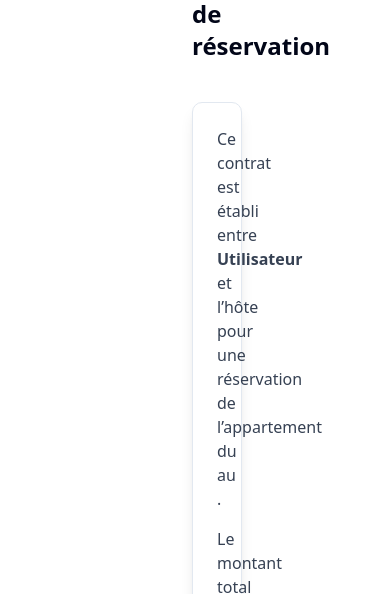
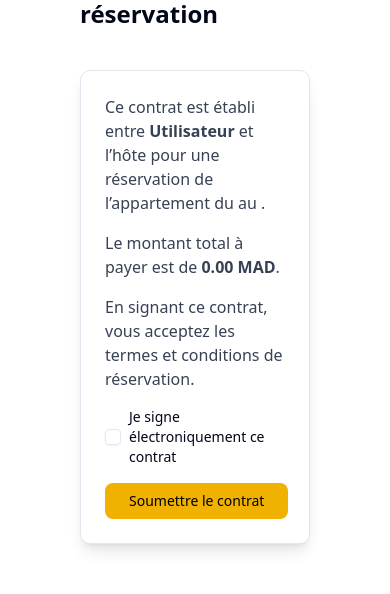
Before and after one commit to redafattah/address-y, a Next.js app: page /confirmation in a window 390 px wide. Shown: the part 158-752 px from the top of the page. Built offline with nearby package versions, Linux system fonts and the light colour scheme; no server answers.

Commit message:
✅ Fix useSearchParams Suspense error on confirmation page

```diff
--- a/app/confirmation/page.tsx
+++ b/app/confirmation/page.tsx
@@ -1,11 +1,12 @@
 "use client";
 
+import { useState, Suspense } from "react";
+import { useRouter, useSearchParams } from "next/navigation";
 import { Button } from "@/components/ui/button";
 import { Checkbox } from "@/components/ui/checkbox";
-import { useState, Suspense } from "react"; // Import Suspense
-import { useRouter, useSearchParams } from "next/navigation";
 
-const ContractPage = () => {
+// ✅ Separated component for Suspense boundary (required for useSearchParams)
+function ContractContent() {
   const router = useRouter();
   const searchParams = useSearchParams();
 
@@ -27,24 +28,26 @@ const ContractPage = () => {
   };
 
   return (
-    <Suspense fallback={<div>Loading...</div>}>  {/* Wrap the component in Suspense */}
-      <div className="p-16 mx-32 flex flex-col gap-6">
+    <div className="p-16 mx-4 md:mx-32 flex flex-col gap-6">
       <h1 className="text-2xl font-bold mb-4">Contrat de réservation</h1>
 
-        <div className="border p-6 rounded-lg shadow-lg">
-          <p className="mb-4 text-gray-700">
-            Ce contrat est établi entre <strong>{name} {surname}</strong> et l’hôte pour une réservation
-            de l’appartement du <strong>{startDate}</strong> au <strong>{endDate}</strong>.
+      <div className="border p-6 rounded-lg shadow-lg bg-white dark:bg-gray-900">
+        <p className="mb-4 text-gray-700 dark:text-gray-300">
+          Ce contrat est établi entre <strong>{name} {surname}</strong> et l’hôte
+          pour une réservation de l’appartement du <strong>{startDate}</strong> au <strong>{endDate}</strong>.
         </p>
-          <p className="mb-4 text-gray-700">
+        <p className="mb-4 text-gray-700 dark:text-gray-300">
           Le montant total à payer est de <strong>{totalPrice}</strong>.
         </p>
-          <p className="mb-4 text-gray-700">
+        <p className="mb-4 text-gray-700 dark:text-gray-300">
           En signant ce contrat, vous acceptez les termes et conditions de réservation.
         </p>
 
         <div className="flex items-center gap-2 mb-4">
-            <Checkbox id="agree" onCheckedChange={(checked) => setIsSigned(checked === true)} />
+          <Checkbox
+            id="agree"
+            onCheckedChange={(checked) => setIsSigned(checked === true)}
+          />
           <label htmlFor="agree" className="text-sm">
             Je signe électroniquement ce contrat
           </label>
@@ -58,8 +61,13 @@ const ContractPage = () => {
         </Button>
       </div>
     </div>
+  );
+}
+
+export default function ContractPage() {
+  return (
+    <Suspense fallback={<div className="p-8 text-center">Chargement du contrat...</div>}>
+      <ContractContent />
     </Suspense>
   );
-};
-
-export default ContractPage;
+}
```
Lines whose indentation alone changed are shown as unchanged.
